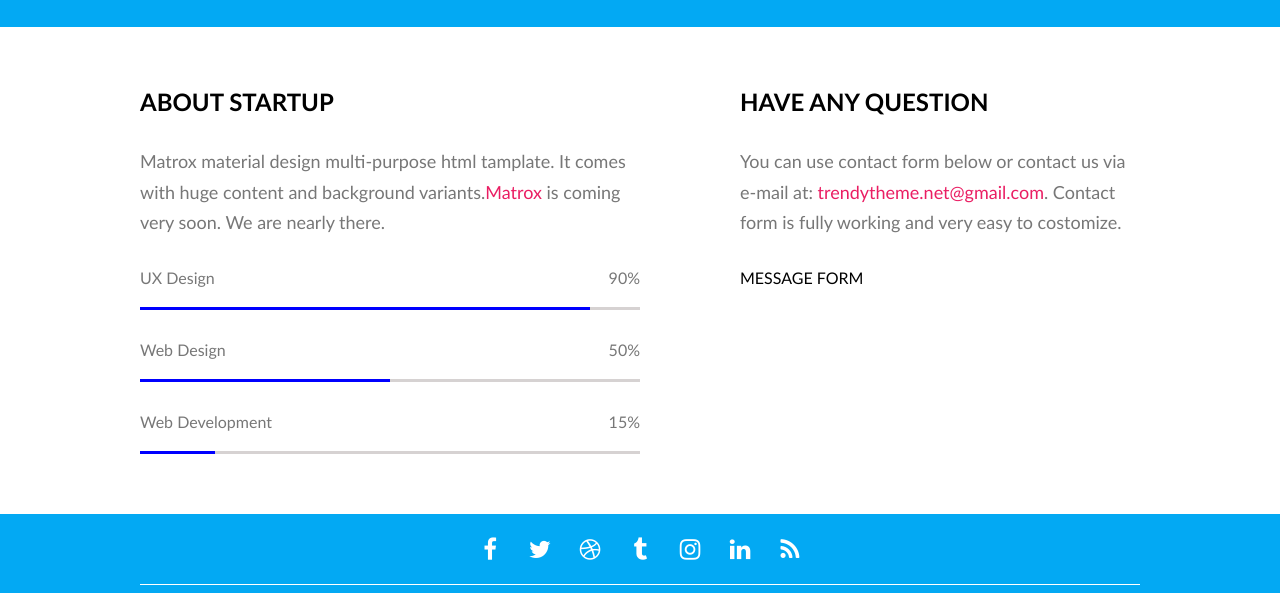
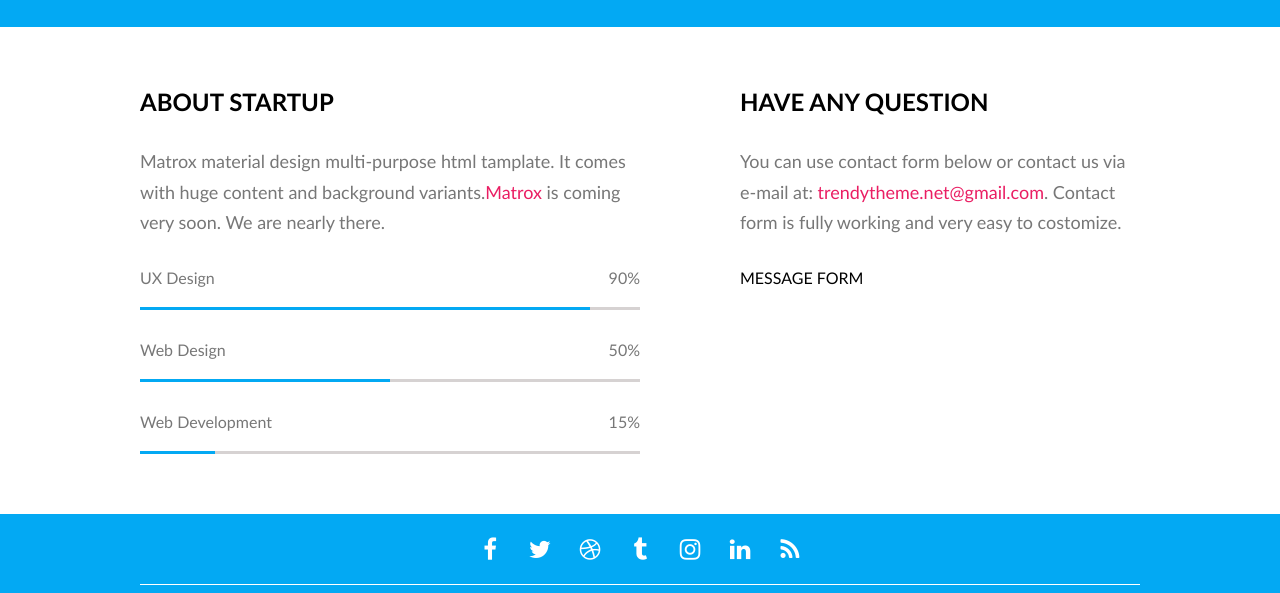
Before and after one commit to donkup/12-coming-soon, a website with bundled scripts: page index.html in a window 1280 px wide. Shown: the part 773-1366 px from the top of the page. Built offline with nearby package versions, Linux system fonts and the light colour scheme; files whose address does not match are found by name.

Commit message:
bar loading

```diff
--- a/css/components/progress-bar.css
+++ b/css/components/progress-bar.css
@@ -24,7 +24,7 @@
 }
 .progress-bar .bar > .loading {
   width: 100%;
-  background-color: blue;
+  background-color: var(--color-primary);
   height: 100%;
   animation-name: loading;
   animation-duration: 5s;
```
